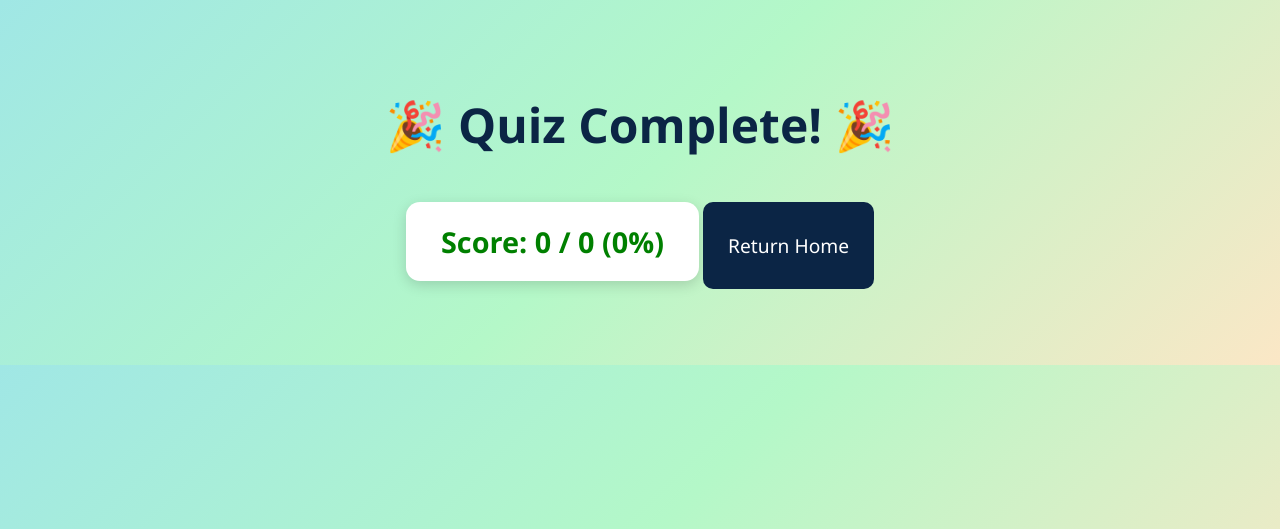
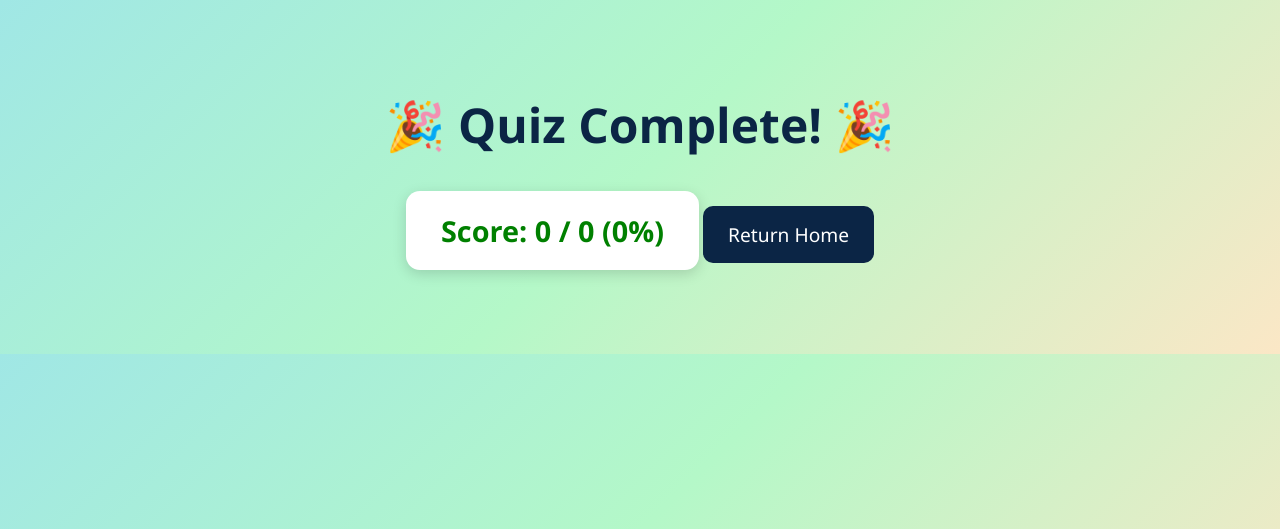
Before and after one commit to Kimheat65/Flashcard-Tool-, a Flask app: page /result in a window 1280 px wide. Shown: the top 529 px of the page. Run offline with Flask 3, Linux system fonts and the light colour scheme.

Commit message:
Commit completed work

```diff
--- a/templates/result.html
+++ b/templates/result.html
@@ -33,7 +33,7 @@
         a {
             display: inline-block;
             margin-top: 35px;
-            padding: 30px 25px;
+            padding: 15px 25px;
             background: #0b2545;
             color: white;
             text-decoration: none;
```
